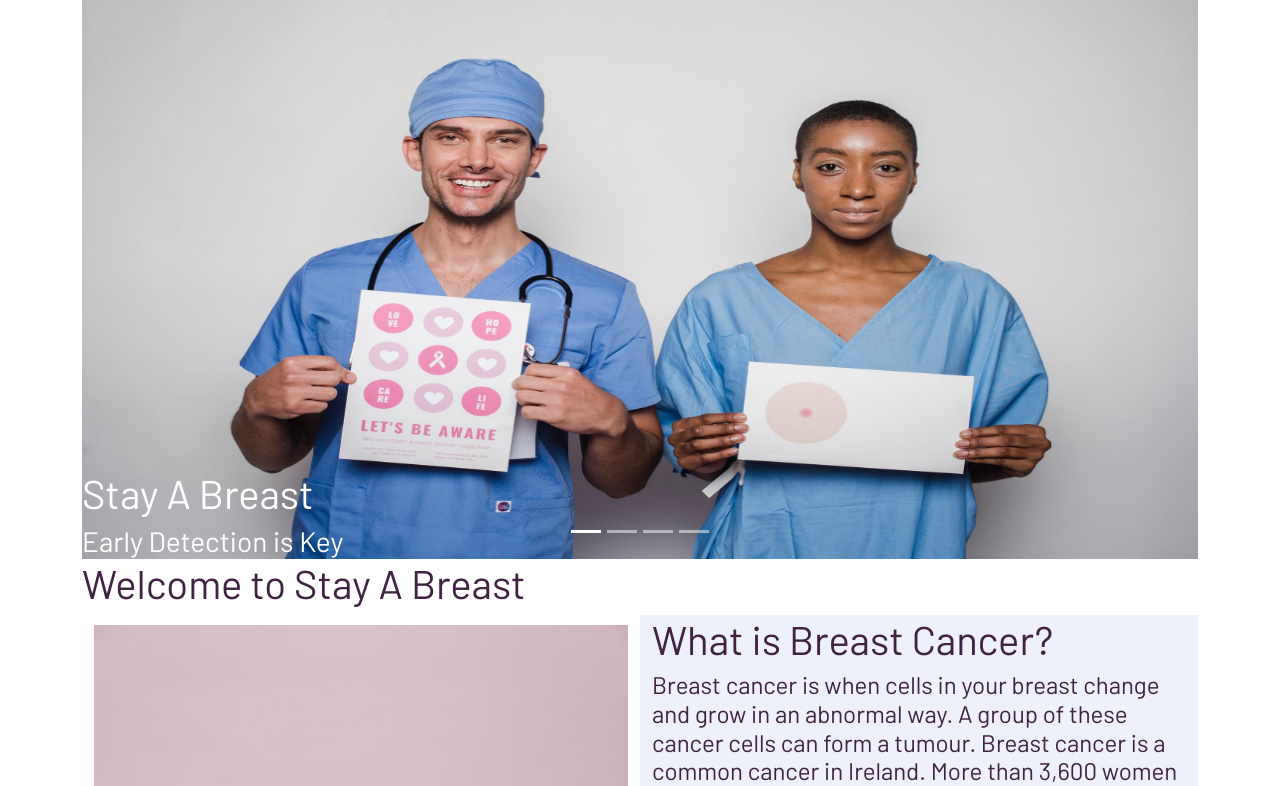
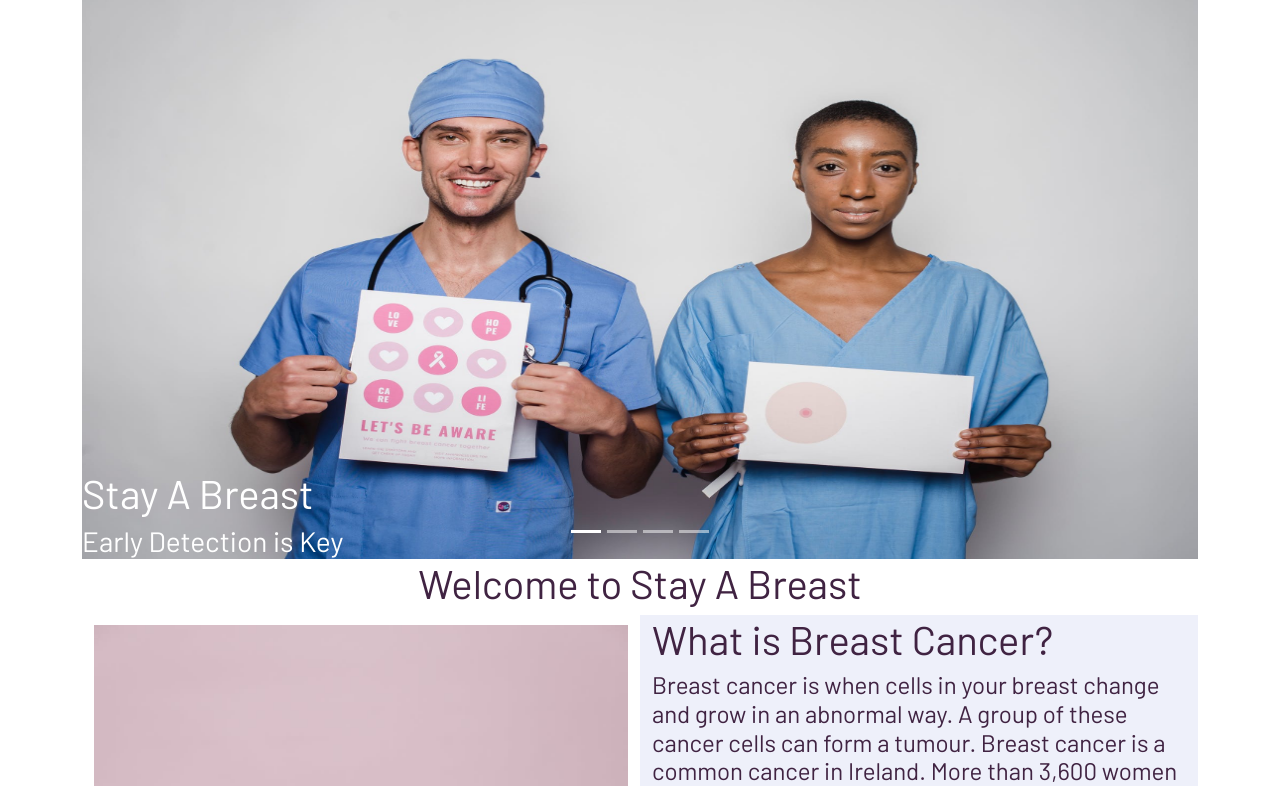
Before and after one commit to Sharon-B/BreastCancerAwarenessBakingApp, a Flask app: page / in a window 1280 px wide. Shown: the part 111-897 px from the top of the page. Run offline with Flask 2, Linux system fonts and the light colour scheme; data that the repository does not hold is empty; some libraries are stand-ins or nearby versions.

Commit message:
Centre text for introduction on Index.html

```diff
--- a/static/css/style.css
+++ b/static/css/style.css
@@ -129,6 +129,10 @@ footer {
     padding: 0px;
     /* height: fit-content; */
     max-width: 100%;
+}
+/* Styling for introduction paragraph on home page */
+.intro {
+    text-align: center;
 }
 
 /* Styling for paragraphs on home page */
--- a/templates/index.html
+++ b/templates/index.html
@@ -50,7 +50,7 @@
     </div>
   </div>
 </div>
-<div><h1>Welcome to Stay A Breast</h1>
+<div class="intro"><h1>Welcome to Stay A Breast</h1>
       <h4></h4>
 </div>
 <div class="container">
```
